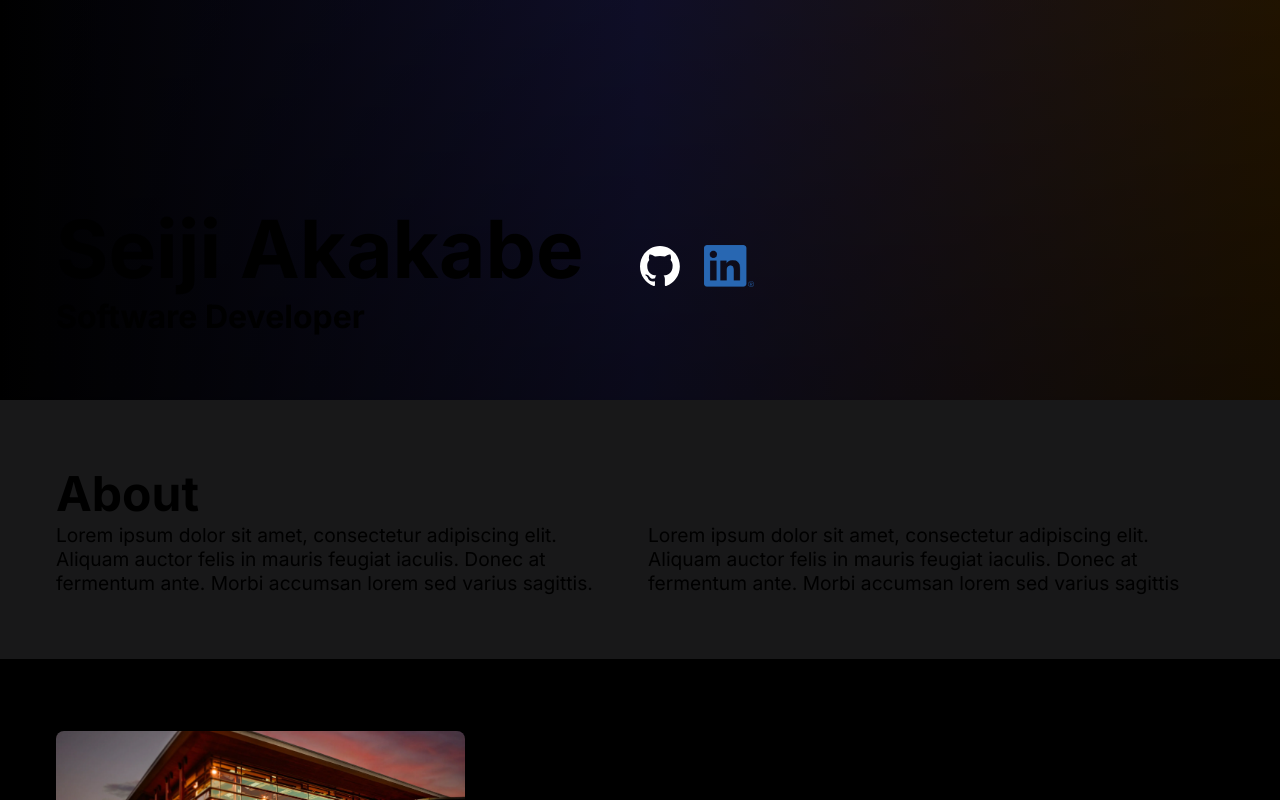
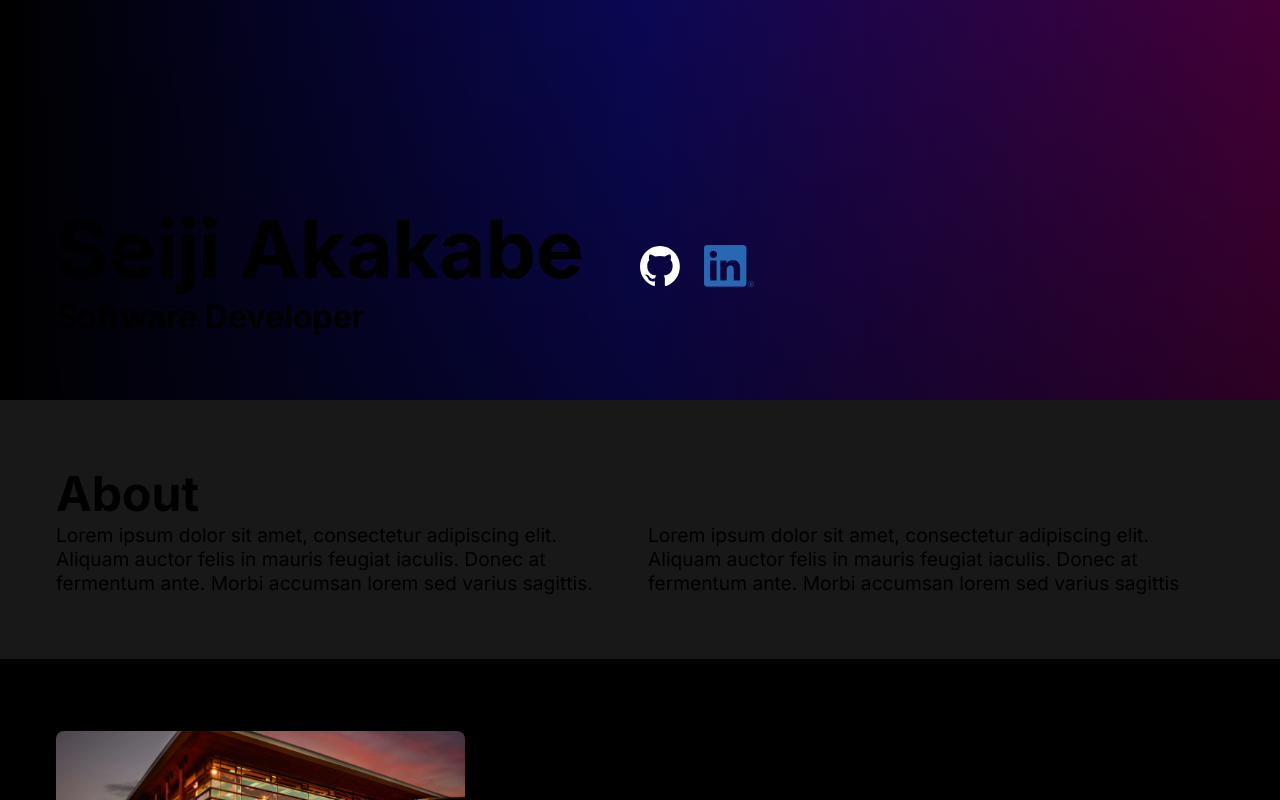
Before and after one commit to sxxxi/portfolio-revised, a Next.js app: page / in a window 1280 px wide. Shown: the top 800 px of the page. Built offline with nearby package versions, Linux system fonts and the light colour scheme; no server answers.

Commit message:
test pipeline

```diff
--- a/app/components/pageBlocks/hero/hero.module.css
+++ b/app/components/pageBlocks/hero/hero.module.css
@@ -5,7 +5,7 @@
   background-size: cover;
   height: 400px;
    background: rgb(0,0,0);
-  background: linear-gradient(90deg, rgba(0,0,0,1) 0%, rgba(20,19,52,1) 50%, rgba(43,25,0,1) 100%);
+  background: linear-gradient(90deg, rgba(0,0,0,1) 0%, rgb(14, 10, 112) 50%, rgb(90, 0, 71) 100%);
 }
 
 .gradient {
```
